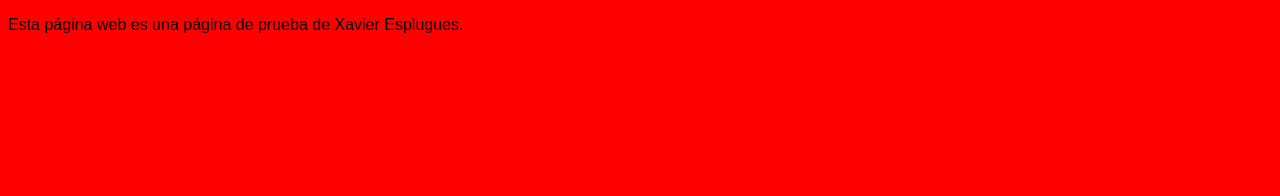
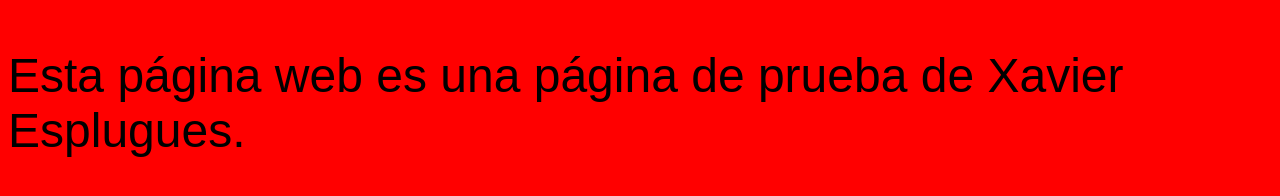
Before and after one commit to XavierEsplugues/prueba, a plain HTML site: page index.html in a window 1280 px wide. Drawn offline with Linux system fonts and the light colour scheme.

Commit message:
amplio tamaño

```diff
--- a/estilo.css
+++ b/estilo.css
@@ -1,5 +1,5 @@
 html{
     background-color: red;
     font-family: sans-serif;
-    font-size:150;
+    font-size: 300%;
 }
```
